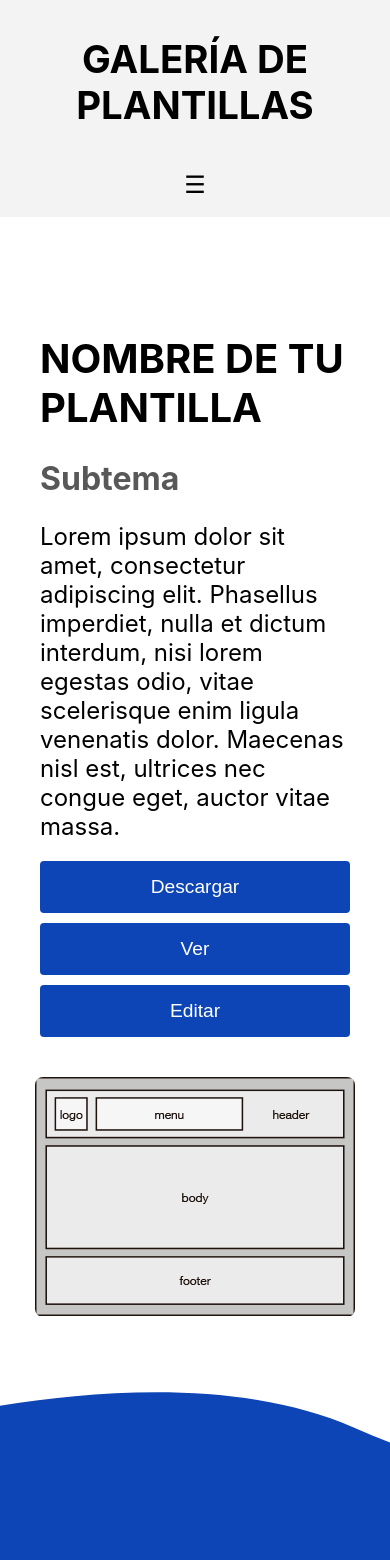
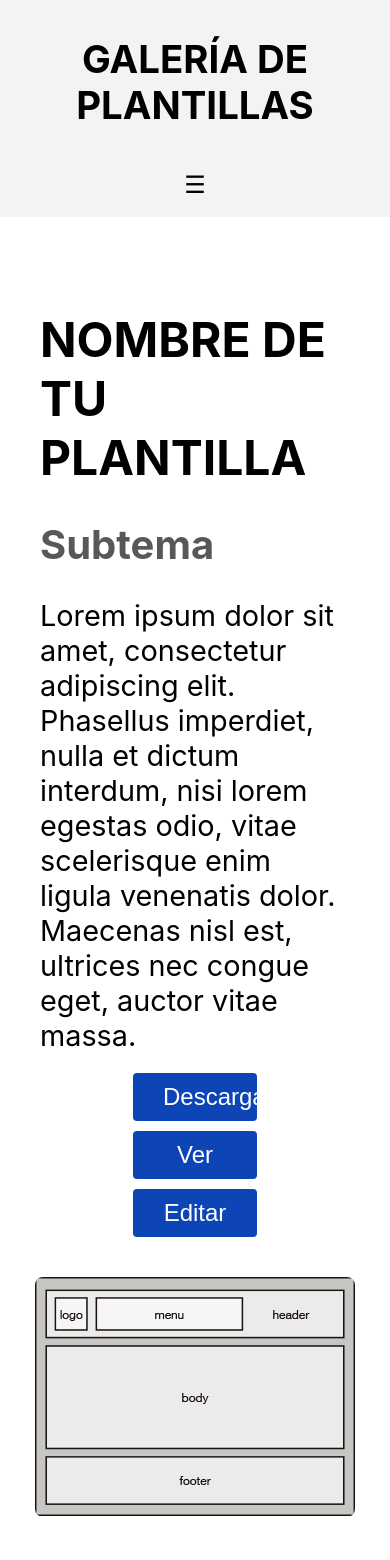
Before and after one commit to anrivers/galeria-de-plantillas, a React (Create React App) app: page /CardsDetail in a window 390 px wide. Shown: the top 1560 px of the page. Built offline with nearby package versions, Linux system fonts and the light colour scheme.

Commit message:
Modificación de archivo CardsDetail.css, modoficando su tamaño de los botones, y modificando aspectos responsivos

```diff
--- a/src/components/CardsDetail.css
+++ b/src/components/CardsDetail.css
@@ -2,10 +2,9 @@
     display: flex;
     flex-wrap: wrap;
     justify-content: center;
-    padding: 50px;
+    padding: 20px;
     background-color: #ffffff;
-    border-radius: 8px;
-    margin: 50px auto;
+    margin: 20px auto;
     max-width: 1200px;
   }
 
@@ -44,7 +43,7 @@
   }
 
   .btn {
-    padding: 20px 40px;
+    padding: 10px 30px;
     background-color: #0d45b6;
     color: white;
     border: none;
@@ -95,28 +94,12 @@
       flex-direction: column;
       width: 100%;
       gap: 10px;
+      align-items: center;
     }
 
     .btn {
-      width: 100%;
-      padding: 15px;
+      width: 40%;
+      padding: 10px 30px;
+      align-content: center;
     }
   }
-
-  @media (max-width: 600px) {
-    .template-detail-content h1 {
-      font-size: 2.5rem;
-    }
-
-    .template-detail-content h2 {
-      font-size: 2rem;
-    }
-
-    .template-detail-content p {
-      font-size: 1.5rem;
-    }
-
-    .btn {
-      font-size: 1.2rem;
-    }
-  }
```
